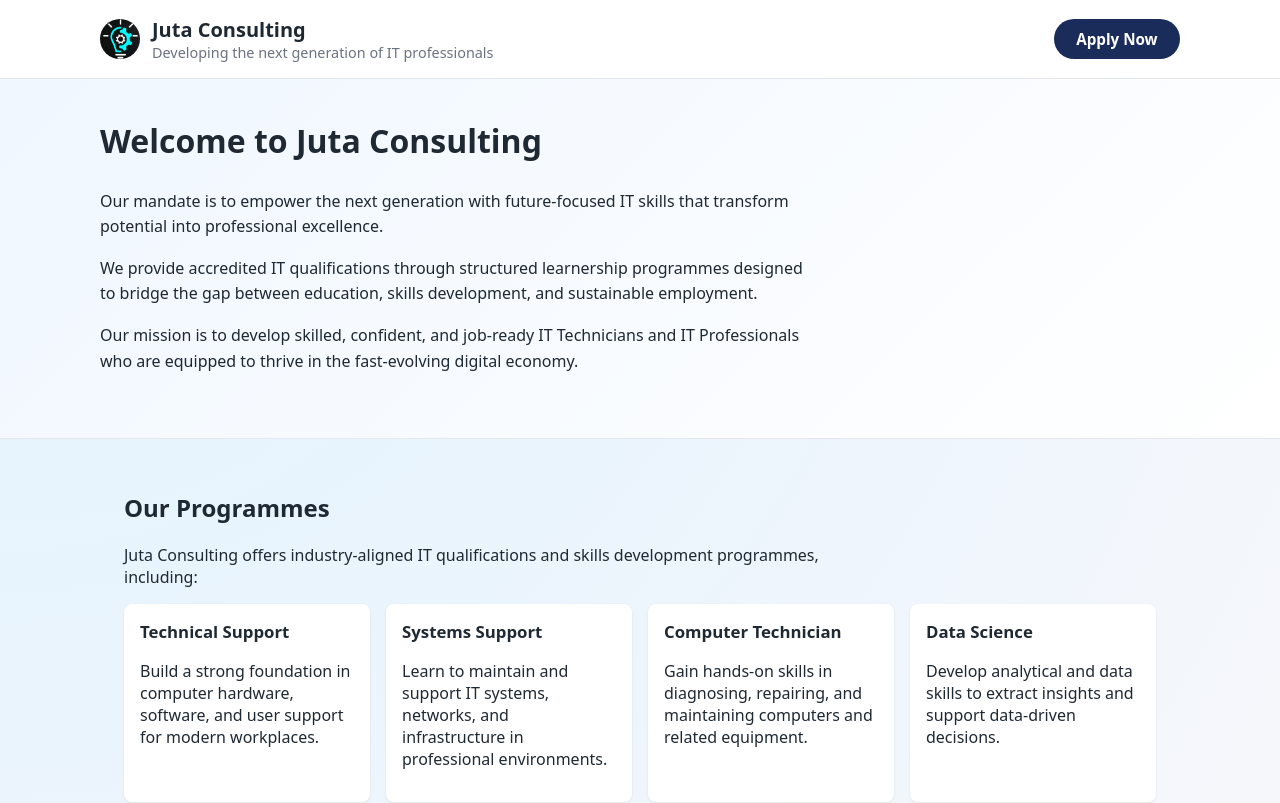
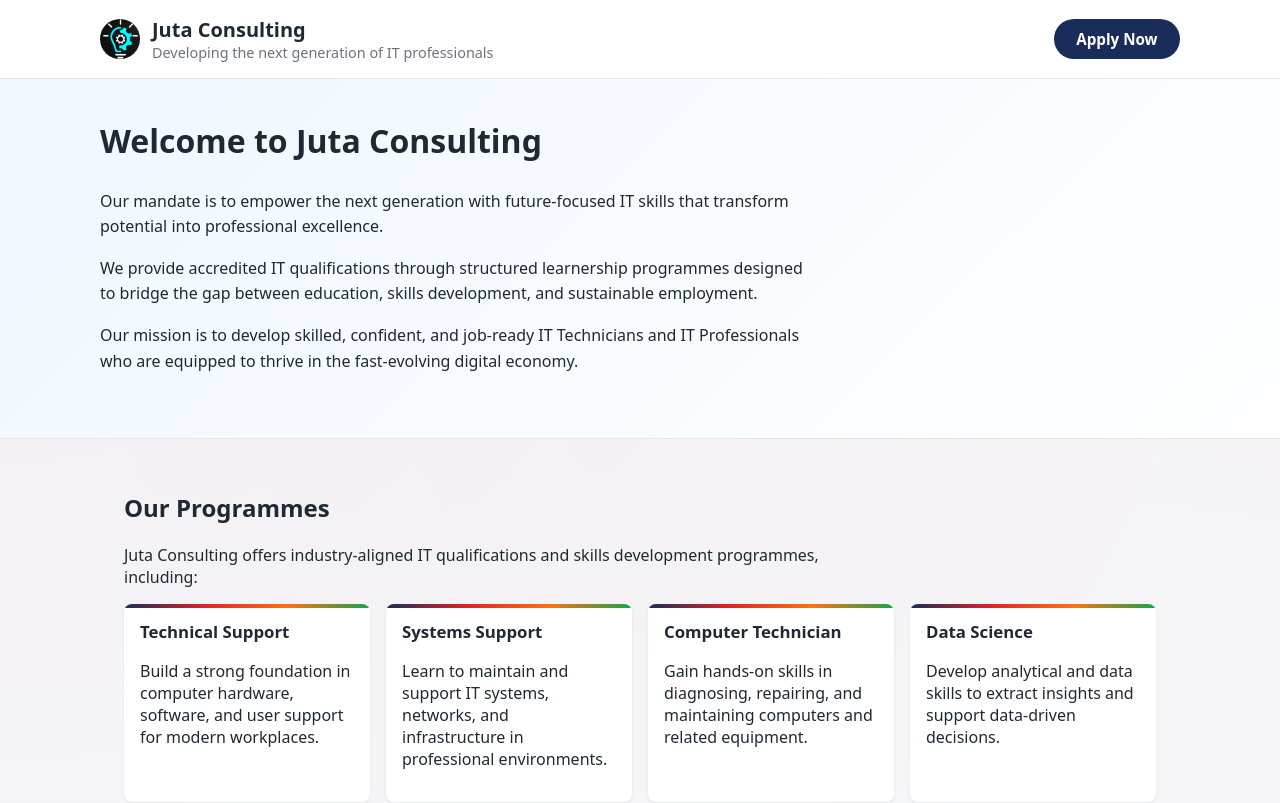
Before and after one commit to Kays10/juta, a Next.js app in the folder frontend/: page / in a window 1280 px wide. Shown: the top 803 px of the page. Built offline with nearby package versions, Linux system fonts and the light colour scheme.

Commit message:
Incorporate Juta logo colors (dark blue, red, orange, green)

```diff
--- a/frontend/app/globals.css
+++ b/frontend/app/globals.css
@@ -1,3 +1,10 @@
+:root {
+  --juta-dark-blue: #1a2c5a;
+  --juta-red: #dc2626;
+  --juta-orange: #f97316;
+  --juta-green: #16a34a;
+}
+
 *,
 *::before,
 *::after {
@@ -21,8 +28,11 @@ a {
   min-height: 100vh;
   display: flex;
   flex-direction: column;
-  background: radial-gradient(circle at top left, #e0f2ff 0, transparent 45%),
-    radial-gradient(circle at bottom right, #e0ffe8 0, transparent 45%),
+  background:
+    radial-gradient(circle at top left, rgba(220, 38, 38, 0.04) 0, transparent 40%),
+    radial-gradient(circle at top right, rgba(249, 115, 22, 0.04) 0, transparent 40%),
+    radial-gradient(circle at bottom left, rgba(22, 163, 74, 0.04) 0, transparent 40%),
+    radial-gradient(circle at bottom right, rgba(26, 44, 90, 0.05) 0, transparent 45%),
     #f5f7fb;
 }
 
@@ -105,7 +115,7 @@ a {
 }
 
 .button-primary {
-  background-color: #1a2c5a;
+  background-color: var(--juta-dark-blue);
   color: #ffffff;
 }
 
@@ -122,7 +132,7 @@ a {
 
 .button-secondary {
   background-color: #e8ebf4;
-  color: #1a2c5a;
+  color: var(--juta-dark-blue);
 }
 
 .button-secondary:hover {
@@ -178,7 +188,7 @@ a {
 }
 
 .section-highlight {
-  background-color: #1a2c5a;
+  background-color: var(--juta-dark-blue);
   color: #ffffff;
   text-align: center;
 }
@@ -209,16 +219,30 @@ a {
   font-size: 1.05rem;
 }
 
+.card::before {
+  content: "";
+  position: absolute;
+  top: 0;
+  left: 0;
+  right: 0;
+  height: 4px;
+  background: linear-gradient(
+    90deg,
+    var(--juta-dark-blue),
+    var(--juta-red),
+    var(--juta-orange),
+    var(--juta-green)
+  );
+}
+
 .card::after {
   content: "";
   position: absolute;
   inset: 0;
   opacity: 0;
-  background: radial-gradient(
-    circle at top left,
-    rgba(26, 44, 90, 0.08),
-    transparent 50%
-  );
+  background:
+    radial-gradient(circle at top left, rgba(26, 44, 90, 0.06), transparent 50%),
+    radial-gradient(circle at top right, rgba(220, 38, 38, 0.04), transparent 50%);
   transition: opacity 180ms ease;
 }
 
@@ -285,7 +309,7 @@ a {
 .form-section input:focus,
 .form-section select:focus {
   outline: none;
-  border-color: #1a2c5a;
+  border-color: var(--juta-dark-blue);
   box-shadow: 0 0 0 1px rgba(26, 44, 90, 0.4);
   transform: translateY(-1px);
 }
@@ -343,7 +367,7 @@ a {
 
 .auth-card input:focus {
   outline: none;
-  border-color: #1a2c5a;
+  border-color: var(--juta-dark-blue);
   box-shadow: 0 0 0 1px rgba(26, 44, 90, 0.4);
   transform: translateY(-1px);
 }
@@ -393,23 +417,23 @@ a {
 }
 
 .status-new {
-  background-color: #eef2ff;
-  color: #3730a3;
+  background-color: rgba(26, 44, 90, 0.1);
+  color: var(--juta-dark-blue);
 }
 
 .status-in_review {
-  background-color: #ecfeff;
-  color: #0f766e;
+  background-color: rgba(249, 115, 22, 0.1);
+  color: var(--juta-orange);
 }
 
 .status-accepted {
-  background-color: #ecfdf3;
-  color: #166534;
+  background-color: rgba(22, 163, 74, 0.1);
+  color: var(--juta-green);
 }
 
 .status-declined {
-  background-color: #fef2f2;
-  color: #b91c1c;
+  background-color: rgba(220, 38, 38, 0.1);
+  color: var(--juta-red);
 }
 
 .management-panel {
@@ -465,7 +489,7 @@ a {
   background: none;
   border: none;
   padding: 0;
-  color: #1a2c5a;
+  color: var(--juta-dark-blue);
   cursor: pointer;
   font-size: 0.9rem;
   text-decoration: underline;
@@ -531,7 +555,7 @@ a {
 .poe-category-section h3 {
   font-size: 1rem;
   margin-bottom: 0.5rem;
-  color: #1a2c5a;
+  color: var(--juta-dark-blue);
 }
 
 .poe-category-section ul {
@@ -545,7 +569,7 @@ a {
 }
 
 .poe-category-section a {
-  color: #1a2c5a;
+  color: var(--juta-dark-blue);
   text-decoration: underline;
 }
 
@@ -573,7 +597,13 @@ a {
 
 .progress-bar-fill {
   height: 100%;
-  background-color: #1a2c5a;
+  background: linear-gradient(
+    90deg,
+    var(--juta-dark-blue),
+    var(--juta-red),
+    var(--juta-orange),
+    var(--juta-green)
+  );
   transition: width 0.3s ease;
 }
 
```
